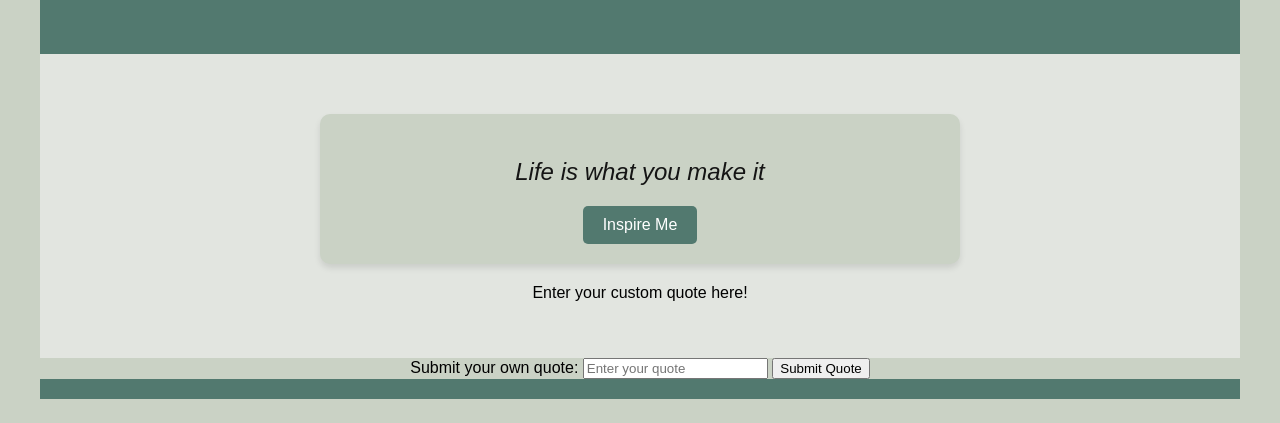
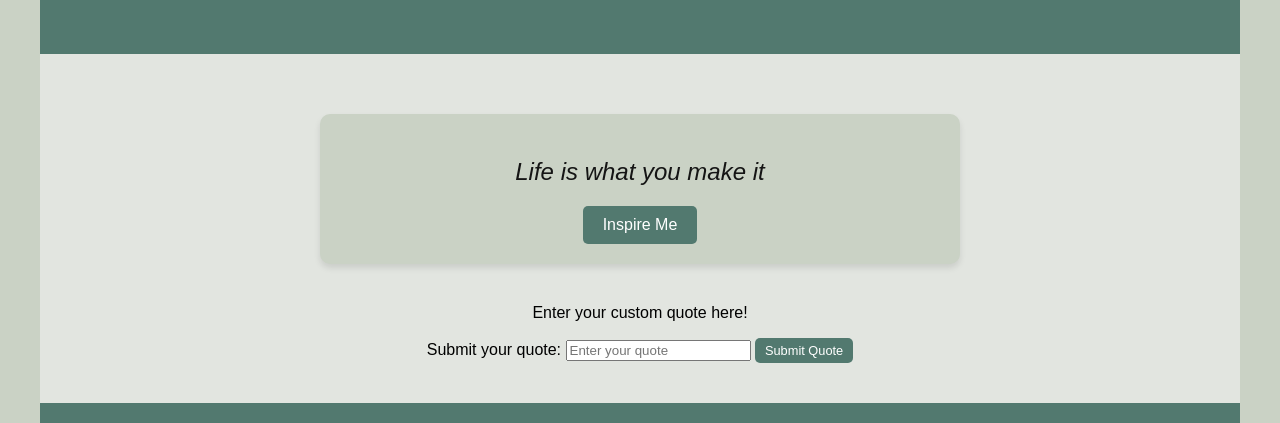
Before and after one commit to vnelai/motivational_quote_generator, a plain HTML site: page index.html in a window 1280 px wide. Shown: the part 822-1245 px from the top of the page. Before the commit the page ends 1221 px from the top, so only its background shows below. Drawn offline with Linux system fonts and the light colour scheme.

Commit message:
Add event listerner on new custom quote form button

```diff
--- a/index.html
+++ b/index.html
@@ -18,12 +18,12 @@
                     <p class="quote-text" id="motivational-quote">Life is what you make it</p>
                     <button class="quote-button" id="motivational-quote-button">Inspire Me</button>
                 </div>
+                <form id="new-quote-form">
+                    <label for="user-quote">Submit your quote:</label>
+                    <input type="text" id="user-quote" required placeholder="Enter your quote">
+                    <button type="submit" id="new-quote-button">Submit Quote</button>
+                </form>
             </section>
-            <form id="new-quote-form">
-                <label for="user-quote">Submit your own quote:</label>
-                <input type="text" id="user-quote" required placeholder="Enter your quote">
-                <button type="submit">Submit Quote</button>
-            </form>
         </main>
         <footer>
         </footer>
--- a/index.js
+++ b/index.js
@@ -45,7 +45,10 @@ motivationalQuoteButton.addEventListener("click", () => {
 // Create new element and append it to the DOM
 const newQuote = document.createElement("p");
 newQuote.textContent = "Enter your custom quote here!";
-document.querySelector("#quote-section").appendChild(newQuote);
+const quoteSection = document.querySelector("#quote-section");
+const newQuoteForm = document.getElementById('new-quote-form');
+quoteSection.insertBefore(newQuote, newQuoteForm);
+newQuote.style.paddingTop = "20px";
 
 // Parent-child navigation
 const quoteDiv = document.querySelector('.quote-div');
@@ -53,12 +56,14 @@ const quoteParent = quoteDiv.parentNode;
 quoteParent.style.backgroundColor = "#e2e5e0";
 
 // Event listener for form
-const newQuoteForm = document.getElementById('new-quote-form');
-form.addEventListener('submit', (event) => {
+newQuoteForm.addEventListener('submit', (event) => {
     event.preventDefault();
     const userQuoteInput = document.getElementById('user-quote');
     if (userQuoteInput.value) {
         motivationalQuotes.push(userQuoteInput.value); // Add new quote to array
-        alert('Quote submitted successfully!');
+        alert(`Quote submitted successfully: "${userQuoteInput.value}"`);
+        userQuoteInput.value = "";
+    } else {
+        alert("Please enter a valid quote.")
     }
 });
--- a/style.css
+++ b/style.css
@@ -79,10 +79,23 @@ header h1 {
     border: none;
     border-radius: 5px;
     cursor: pointer;
-    transition: all 0.3s ease;
 }
 
 .quote-button:hover {
+    background-color: #264653;
+}
+
+#new-quote-button {
+    padding: 5px 10px;
+    font-size: 0.8em;
+    color: white;
+    background-color: #52796f;
+    border: none;
+    border-radius: 5px;
+    cursor: pointer;
+}
+
+#new-quote-button:hover {
     background-color: #264653;
 }
 
```
